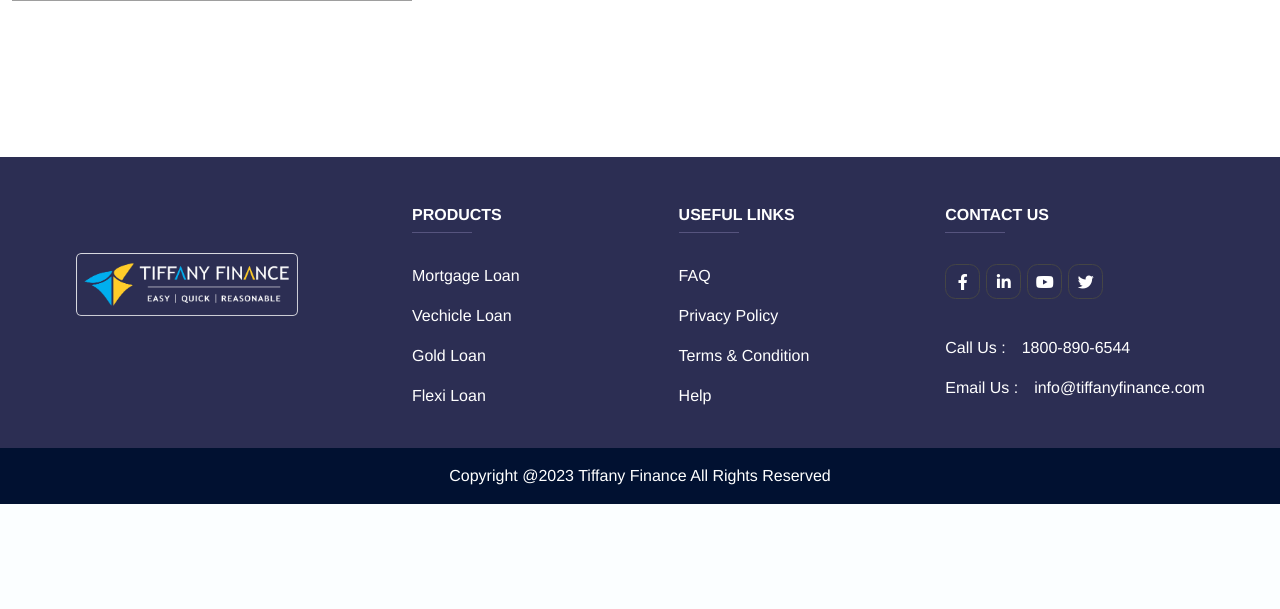
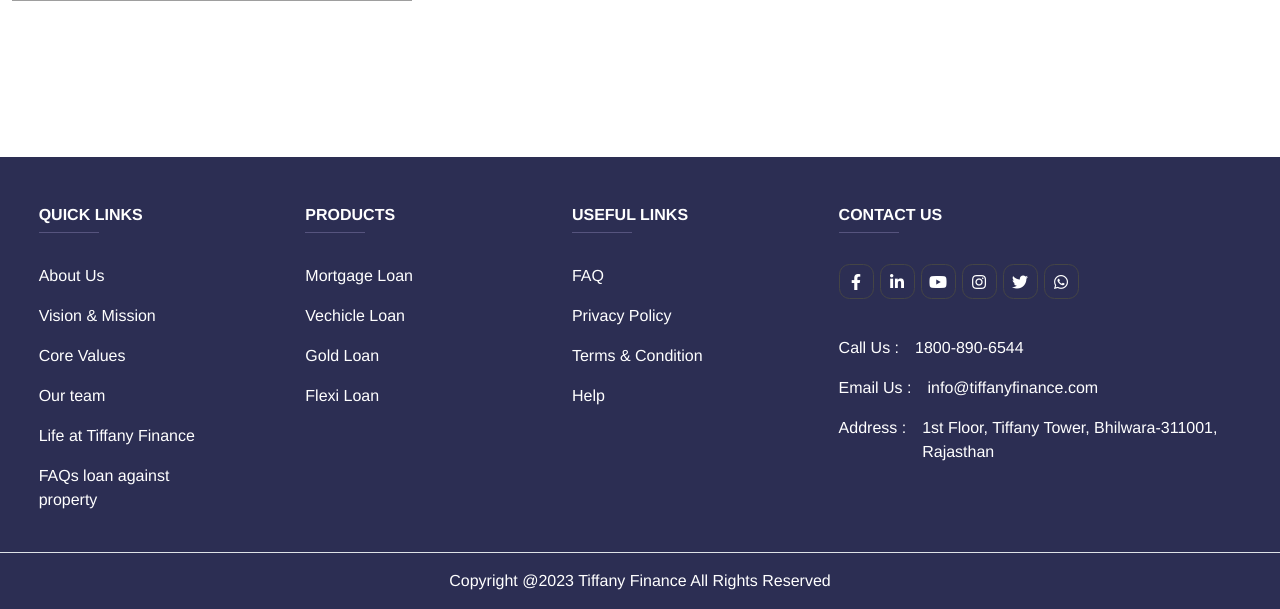
Before and after one commit to manalijain2000/Tiffany, a PHP site: page /faq.php in a window 1280 px wide. Shown: the part 657-1266 px from the top of the page. Before the commit the page ends 1161 px from the top, so only its background shows below. Run offline with PHP 8.4, Linux system fonts and the light colour scheme; data that the repository does not hold is empty; grey boxes are pictures that could not be loaded.

Commit message:
ui-chagnes
ui-chagnes

```diff
--- a/footer.php
+++ b/footer.php
@@ -11,11 +11,31 @@
                <!-- Grid row -->
                <div class="row mt-3">
                   <!-- Grid column -->
-                  <div class="col-md-3 col-lg-4 col-xl-3 mx-auto mb-4 mt-5">
+                  <div class="col-md-3 col-lg-4 col-xl-2 mx-auto mb-4 mt-5">
                      <!-- Content -->
-                     <div class="logo mb-4 text-center mt-5">
+                     <!-- <div class="logo mb-4 text-center mt-5">
                         <img src="img/dark-logo.png" class="w-75 " alt="">
-                     </div>
+                     </div> -->
+                     <h6 class="text-uppercase fw-bold">Quick links </h6>
+                     <hr class="mb-4 mt-0 d-inline-block mx-auto hr-line" />
+                     <p>
+                        <a href="#!" class="text-white">About Us </a>
+                     </p>
+                     <p>
+                        <a href="#!" class="text-white">Vision & Mission </a>
+                     </p>
+                     <p>
+                        <a href="#!" class="text-white">Core Values  </a>
+                     </p>
+                     <p>
+                        <a href="#!" class="text-white">Our team  </a>
+                     </p>
+                     <p>
+                        <a href="#!" class="text-white">Life at Tiffany Finance</a>
+                     </p>
+                     <p>
+                        <a href="#!" class="text-white">FAQs  loan against property </a>
+                     </p>
                   </div>
                   <!-- Grid column -->
 
@@ -60,7 +80,7 @@
                   <!-- Grid column -->
 
                   <!-- Grid column -->
-                  <div class="col-md-4 col-lg-3 col-xl-3 mx-auto mb-md-0 mb-4 mt-5 ">
+                  <div class="col-md-4 col-lg-3 col-xl-4 mx-auto mb-md-0 mb-4 mt-5 ">
                      <!-- Links -->
                      <h6 class="text-uppercase fw-bold">Contact Us</h6>
                      <hr class="mb-4 mt-0 d-inline-block mx-auto hr-line" />
@@ -71,8 +91,12 @@
                               class="fab fa-linkedin-in"></i></a><br><br>
                         <a href="https://www.google.com/" target="_blank" class="socialmedia"><i
                               class="fab fa-youtube"></i></a><br><br>
-                        <a href="https://www.google.com/" target="_blank" class="socialmedia"><i
+                        <a href="https://www.google.com/" target="_blank" class="socialmedia">
+                           <i class="fab fa-instagram"></i></a> <br><br>
+                              <a href="https://www.google.com/" target="_blank" class="socialmedia"><i
                               class="fab fa-twitter"></i></a> <br><br>
+                              <a href="https://www.google.com/" target="_blank" class="socialmedia">
+                                 <i class="fab fa-whatsapp"></i></a> <br><br>
                      </div>
 
                      <div>
@@ -87,6 +111,11 @@
                            <span><span>Email Us</span> : </span>
                            <span class="d-block ms-3"><a href="mailto:info@tiffanyfinance.com" class="text-white">info@tiffanyfinance.com</a></span>
                         </div>
+                        <div class="d-flex justify-content-center justify-content-md-start mt-3">
+                           <span><span class="white-space-nowrap">Address : </span> </span>
+                           <span class="d-block ms-3"><a  class="text-white">
+                           1st Floor, Tiffany Tower, Bhilwara-311001, Rajasthan </a></span>
+                        </div>
                      </div>
                   </div>
                   <!-- Grid column -->
@@ -97,7 +126,7 @@
          <!-- Section: Links  -->
 
          <!-- Copyright -->
-         <div class="text-center p-3 copy-right-box">
+         <div class="text-center p-3 border-top theme-bg">
             Copyright @2023 Tiffany Finance All Rights Reserved
 
          </div>
--- a/style.css
+++ b/style.css
@@ -2815,3 +2862,15 @@
   -ms-transform-style: preserve-3d;
   transform-style: preserve-3d;
 }
+.fs-30px{
+  font-size: 30px;
+}
+.fa-13px{
+  font-size: 13px;
+}
+.bg-darker{
+  background-color: #000;
+}
+.white-space-nowrap{
+  white-space: nowrap;
+}
```
Also changed, not shown: other parts of style.css (+58 -11 lines), index.php (+42 -8 lines), img/left.svg, img/right.svg.
